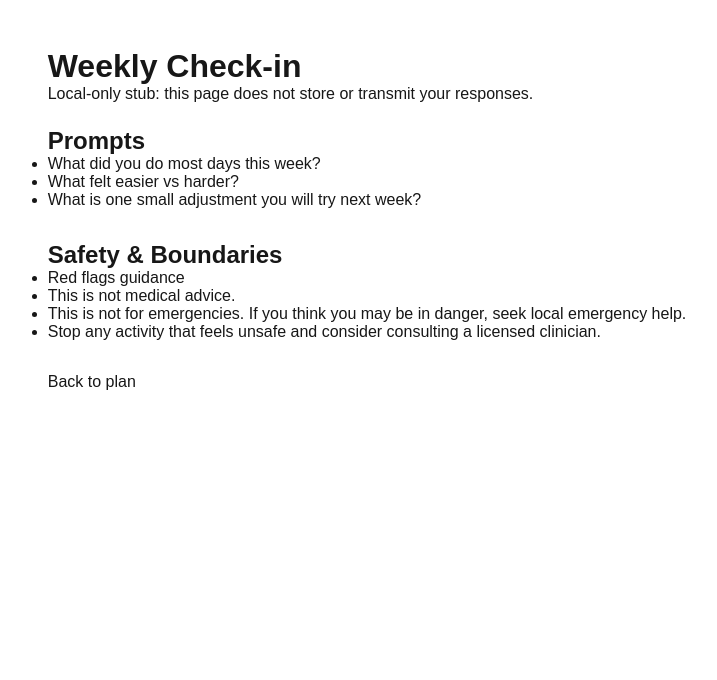
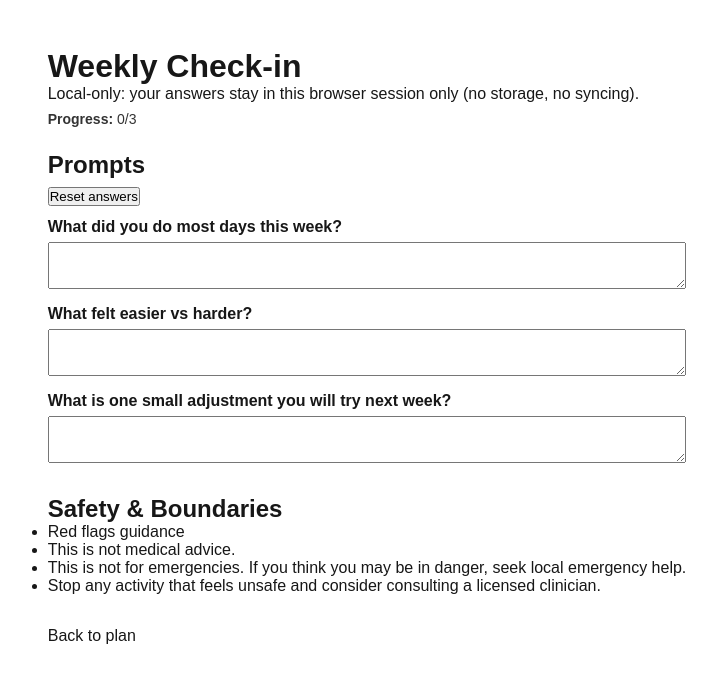
Before and after one commit to raak-tech/PTS, a Next.js app in the folder apps/web/: page /check-in in a window 1280 px wide. Shown: the top 680 px of the page, without its empty margins (273-990 px from the left). Built offline with nearby package versions, Linux system fonts and the light colour scheme.

Commit message:
feat(web): make weekly check-in interactive (local-only)

```diff
--- a/apps/web/src/app/check-in/page.tsx
+++ b/apps/web/src/app/check-in/page.tsx
@@ -1,22 +1,76 @@
+"use client";
+
 import Link from "next/link";
+import { useMemo, useState } from "react";
+
 import { Guardrails } from "../../components/Guardrails";
 
+type Prompt = {
+  id: string;
+  question: string;
+};
+
 export default function WeeklyCheckInPage() {
+  const prompts: Prompt[] = useMemo(
+    () => [
+      { id: "q1", question: "What did you do most days this week?" },
+      { id: "q2", question: "What felt easier vs harder?" },
+      { id: "q3", question: "What is one small adjustment you will try next week?" },
+    ],
+    []
+  );
+
+  const [answers, setAnswers] = useState<Record<string, string>>({});
+
+  const totalCount = prompts.length;
+  const completedCount = prompts.reduce(
+    (acc, p) => acc + (answers[p.id]?.trim() ? 1 : 0),
+    0
+  );
+
   return (
     <main style={{ maxWidth: 800, margin: "0 auto", padding: "48px 24px" }}>
       <h1>Weekly Check-in</h1>
 
       <p style={{ maxWidth: 680 }}>
-        Local-only stub: this page does not store or transmit your responses.
+        Local-only: your answers stay in this browser session only (no storage, no
+        syncing).
+      </p>
+
+      <p style={{ marginTop: 8, marginBottom: 0, fontSize: 14, color: "#333" }}>
+        <strong>Progress:</strong> {completedCount}/{totalCount}
       </p>
 
       <section style={{ marginTop: 24 }}>
         <h2>Prompts</h2>
-        <ul>
-          <li>What did you do most days this week?</li>
-          <li>What felt easier vs harder?</li>
-          <li>What is one small adjustment you will try next week?</li>
-        </ul>
+
+        <div style={{ marginTop: 8, marginBottom: 12 }}>
+          <button type="button" onClick={() => setAnswers({})}>
+            Reset answers
+          </button>
+        </div>
+
+        <div style={{ display: "grid", gap: 16 }}>
+          {prompts.map((p) => {
+            const id = `weekly-${p.id}`;
+            return (
+              <div key={p.id} style={{ display: "grid", gap: 6 }}>
+                <label htmlFor={id} style={{ fontWeight: 600 }}>
+                  {p.question}
+                </label>
+                <textarea
+                  id={id}
+                  name={p.id}
+                  rows={3}
+                  value={answers[p.id] ?? ""}
+                  onChange={(e) =>
+                    setAnswers((prev) => ({ ...prev, [p.id]: e.target.value }))
+                  }
+                />
+              </div>
+            );
+          })}
+        </div>
       </section>
 
       <Guardrails style={{ marginTop: 32 }} />
```
Also changed, not shown: 1 other file (tests, documents, lock files or other folders).
